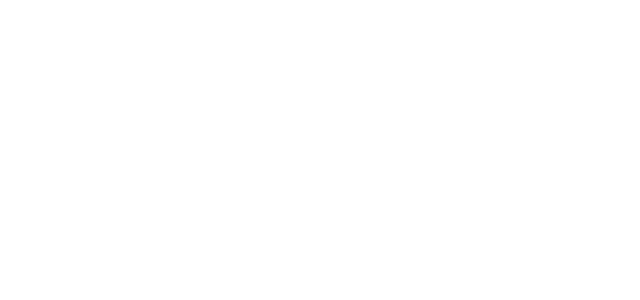
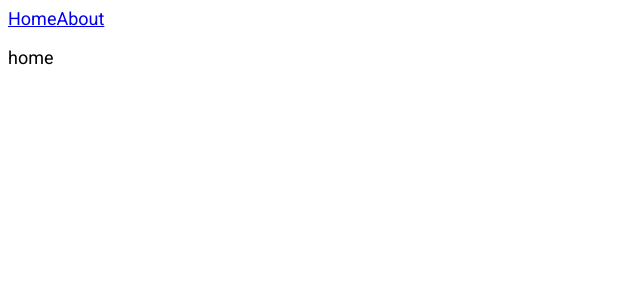
Before and after one commit to Koyonakamura2000/portfolio_v2, a React (Create React App) app: page / in a window 1280 px wide. Shown: the top 300 px of the page, without its empty margins (0-640 px from the left). Built offline with nearby package versions, Linux system fonts and the light colour scheme.

Commit message:
added routing using react-router

```diff
--- a/package.json
+++ b/package.json
@@ -8,6 +8,7 @@
     "@testing-library/user-event": "^13.5.0",
     "react": "^17.0.2",
     "react-dom": "^17.0.2",
+    "react-router-dom": "^6.2.1",
     "react-scripts": "5.0.0",
     "web-vitals": "^2.1.4"
   },
--- a/src/App.js
+++ b/src/App.js
@@ -1,9 +1,19 @@
 import './App.css';
+import {BrowserRouter, Routes, Route} from 'react-router-dom';
+import NavBar from './pages/NavBar.js';
+import Home from './pages/Home.js';
+import About from './pages/About.js';
 
 function App() {
   return (
-    <div className="App">
-    </div>
+    <BrowserRouter>
+      <Routes>
+        <Route path='/' element={<NavBar />}>
+          <Route index element={<Home />}></Route>
+          <Route path='about' element={<About />}></Route>
+        </Route>
+      </Routes>
+    </BrowserRouter>
   );
 }
 
--- a/src/index.css
+++ b/src/index.css
@@ -1,13 +1,24 @@
-body {
-  margin: 0;
-  font-family: -apple-system, BlinkMacSystemFont, 'Segoe UI', 'Roboto', 'Oxygen',
-    'Ubuntu', 'Cantarell', 'Fira Sans', 'Droid Sans', 'Helvetica Neue',
-    sans-serif;
-  -webkit-font-smoothing: antialiased;
-  -moz-osx-font-smoothing: grayscale;
+@import url('https://fonts.googleapis.com/css2?family=Itim&family=Roboto:ital,wght@0,100;0,300;0,400;0,500;0,700;0,900;1,100;1,300;1,400;1,500;1,700;1,900&display=swap');
+
+html {
+  font-size: 12px;
+  font-family: 'Roboto', Helvetica;
 }
 
-code {
-  font-family: source-code-pro, Menlo, Monaco, Consolas, 'Courier New',
-    monospace;
+@media only screen and (min-width: 480px) {
+  html {
+    font-size: 14px;
+  }
 }
+
+@media only screen and (min-width: 768px) {
+  html {
+    font-size: 16px;
+  }
+}
+
+@media only screen and (min-width: 1024px) {
+  html {
+    font-size: 18px;
+  }
+}
--- /dev/null
+++ b/src/pages/About.js
@@ -0,0 +1,9 @@
+function About() {
+    return (
+      <div>
+        <p>about</p>
+      </div>
+    );
+  }
+
+  export default About;
--- /dev/null
+++ b/src/pages/Home.js
@@ -0,0 +1,9 @@
+function Home() {
+  return (
+    <div>
+      <p>home</p>
+    </div>
+  );
+}
+
+export default Home;
--- /dev/null
+++ b/src/pages/NavBar.js
@@ -0,0 +1,15 @@
+import { Outlet, Link } from "react-router-dom";
+
+function NavBar() {
+    return (
+        <>
+            <nav>
+                <Link to='/'>Home</Link>
+                <Link to='/about'>About</Link>
+            </nav>
+            <Outlet />
+        </>
+    );
+  }
+
+  export default NavBar;
```
Also changed, not shown: public/self-portrait.png, 1 other file (tests, documents, lock files or other folders).
